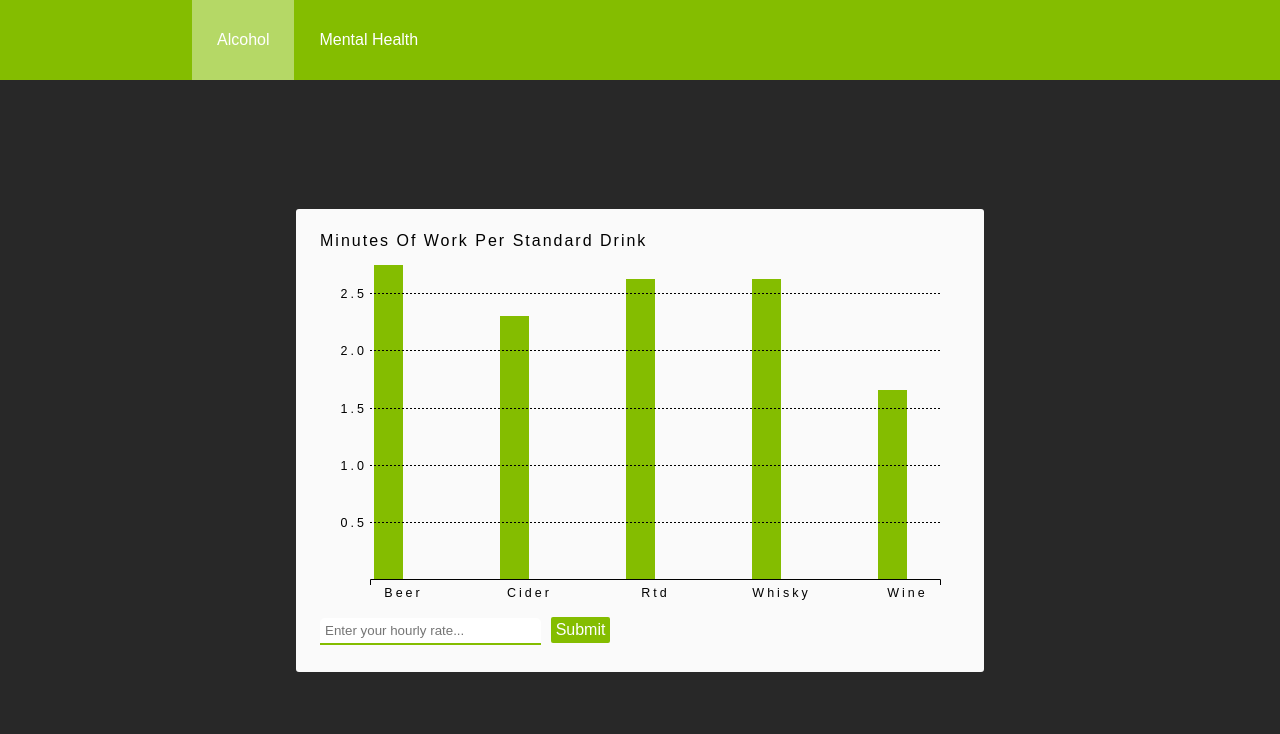
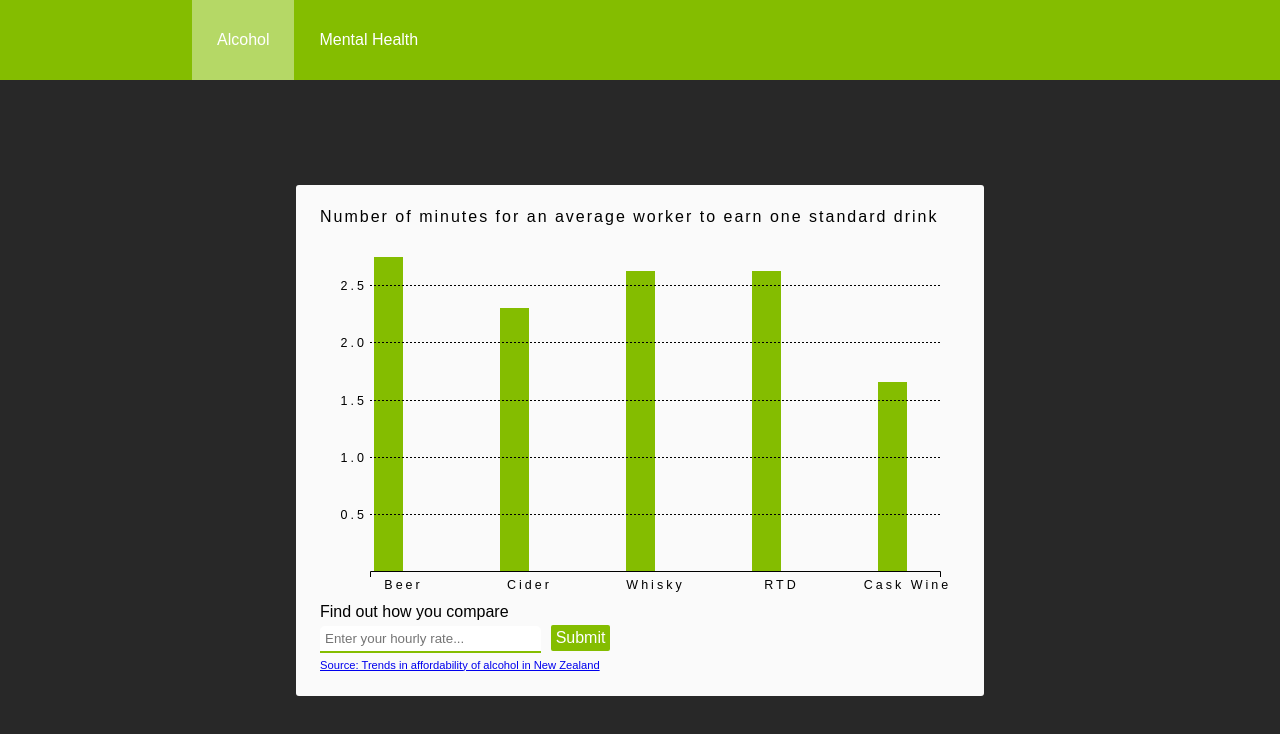
Before and after one commit to AngelOfMercy/d3-Alcohol-Visualisation, a plain HTML site: page index.html in a window 1280 px wide. Drawn offline with nearby package versions, Linux system fonts and the light colour scheme.

Commit message:
Made changes to alcohol visualisation based on feedback

```diff
--- a/css/bar_graph.css
+++ b/css/bar_graph.css
@@ -30,3 +30,7 @@ rect.user{
 input.income{
 	width:33%;
 }
+
+h3 {
+	padding-bottom: 16px;
+}
--- a/css/display.css
+++ b/css/display.css
@@ -89,7 +89,6 @@ body{
 h3 {
 	fill:#282828;
 	letter-spacing: 2px;
-	text-transform: capitalize;
 	padding-bottom: -10px;
 }
 
--- a/css/hpa_default.css
+++ b/css/hpa_default.css
@@ -10,7 +10,7 @@ div.tooltip {
 }
 
 .tooltip-title{
-	text-transform: capitalize;
+
 }
 
 .visualisation{
@@ -60,3 +60,7 @@ input{
 rect:hover {
 	opacity: 0.8;
 }
+
+a.source {
+	font-size: 70%
+}
--- a/index.html
+++ b/index.html
@@ -31,11 +31,19 @@
     <div class="content">
         <div class="visualisation">
 
-            <h3>Minutes of work per standard drink</h3>
+            <h3>Number of minutes for an average worker to earn one standard drink</h3>
             <script src="js/bar-graph.js"></script>
             <div class='control'>
 
-                <input type='text' class='income' id='enter-listener' onfocus="this.value=''" placeholder="Enter your hourly rate...">
+                <div>
+                    <h4>Find out how you compare</h4>
+                    <input type='text' class='income' id='enter-listener' onfocus="this.value=''" placeholder="Enter your hourly rate...">
+                    <div type="submit" class="visualisation-button" onclick="updateGraph(d3.select('input.income').property('value'))">Submit</div>
+
+
+                </div>
+                <div><a href="https://www.hpa.org.nz/sites/default/files/Final%20Report%20-%20Trends%20in%20affordibility%20of%20alcohol%20in%20New%20Zealand%20April%202018.pdf" target="_blank" class="source">Source: Trends in affordability of alcohol in New Zealand</a></div>
+
                 <script>
                     var input = document.getElementById("enter-listener");
                     console.log(input);
@@ -46,7 +54,8 @@
                         }
                     });
                 </script>
-                <div type="submit" class="visualisation-button" onclick="updateGraph(d3.select('input.income').property('value'))">Submit</div>
+
+
             </div>
         </div>
     </div>
--- a/js/bar-graph.js
+++ b/js/bar-graph.js
@@ -27,13 +27,25 @@ var barContainer = svg.append('g');
 var data = null;
 
 function transformData(data){
+	console.log(data);
+	temp = []
+
+
+
 	data.forEach(function(d){
+
 		d.values.beer 		= +d.values.beer;
-		d.values.rtd 		= +d.values.rtd; //Beer on licenced.
+		d.values["RTD"] 	= +d.values.rtd; //Beer on licenced.
 		d.values.whisky		= +d.values.whisky;
-		d.values.wine 		= +d.values.wine;
+		d.values["Cask Wine"]= +d.values.wine;
 		d.values.cider 		= +d.values.cider;
+
+		delete d.values.rtd
+		delete d.values.wine
+
+
 	});
+
 }
 
 d3.json('data/standard_drink_data.json', function(err, json){
@@ -44,6 +56,9 @@ d3.json('data/standard_drink_data.json', function(err, json){
 		transformData(data);
 
 		keys = Object.keys(data[0].values);
+
+		console.log("keys")
+		console.log(keys);
 
 		x0.domain(keys);
 
@@ -111,7 +126,7 @@ function updateGraph(income=0){
       .merge(bars)
       .transition()
       .attr('width', x1.bandwidth())
-      .attr('x', function (d) { return x0(d.key) })
+      .attr('x', function (d) { ; return x0(d.key) })
       .attr('y', d => y(d.value))
       .attr('height', d => height - y(d.value))
       .attr('class', function(d){return d.class;})
@@ -134,8 +149,9 @@ function updateGraph(income=0){
 /** TOOL TIP */
 
 function tooltipMouseOver(d){
+	seconds = 60*(d.value - Math.floor(d.value))
 
-	seconds = 60*(d.value - Math.floor(d.value))
+	text = d.class=="original" ? "Nation Average:" : "Time for you to earn a drink:"
 
 	time = d3.format(".0f")(d.value) + ":" + d3.format(".0f")(seconds)
 
@@ -143,7 +159,7 @@ function tooltipMouseOver(d){
                 .duration(200)
                 .style("opacity", .95)
                 .attr("id", d.class);
-    tooltip.html("<strong class='tooltip-title'>One standard every:</strong></br> " + time + ' min')
+    tooltip.html("<strong class='tooltip-title'>" + text + "</strong></br> " + time + ' min')
 
 }
 
--- a/js/script.js
+++ b/js/script.js
@@ -18,6 +18,8 @@ var y = d3.scaleLinear()
 
 var z = d3.scaleOrdinal()
       .range(["#84BD00", "#63B22C", "#42A859", "#219D85", "#0093B2"]);
+
+
 
 // Define the div for the tooltip
 var tooltip = d3.select("body").append("div")
```
